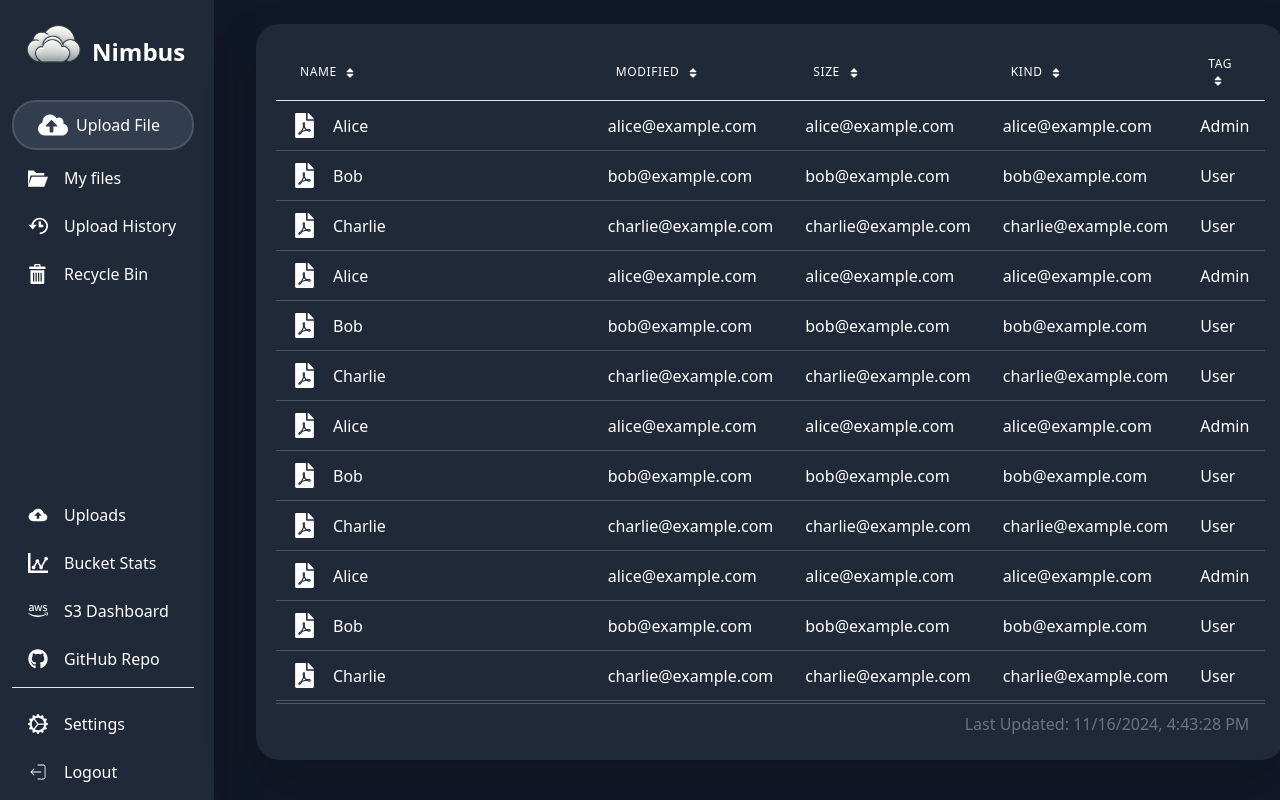
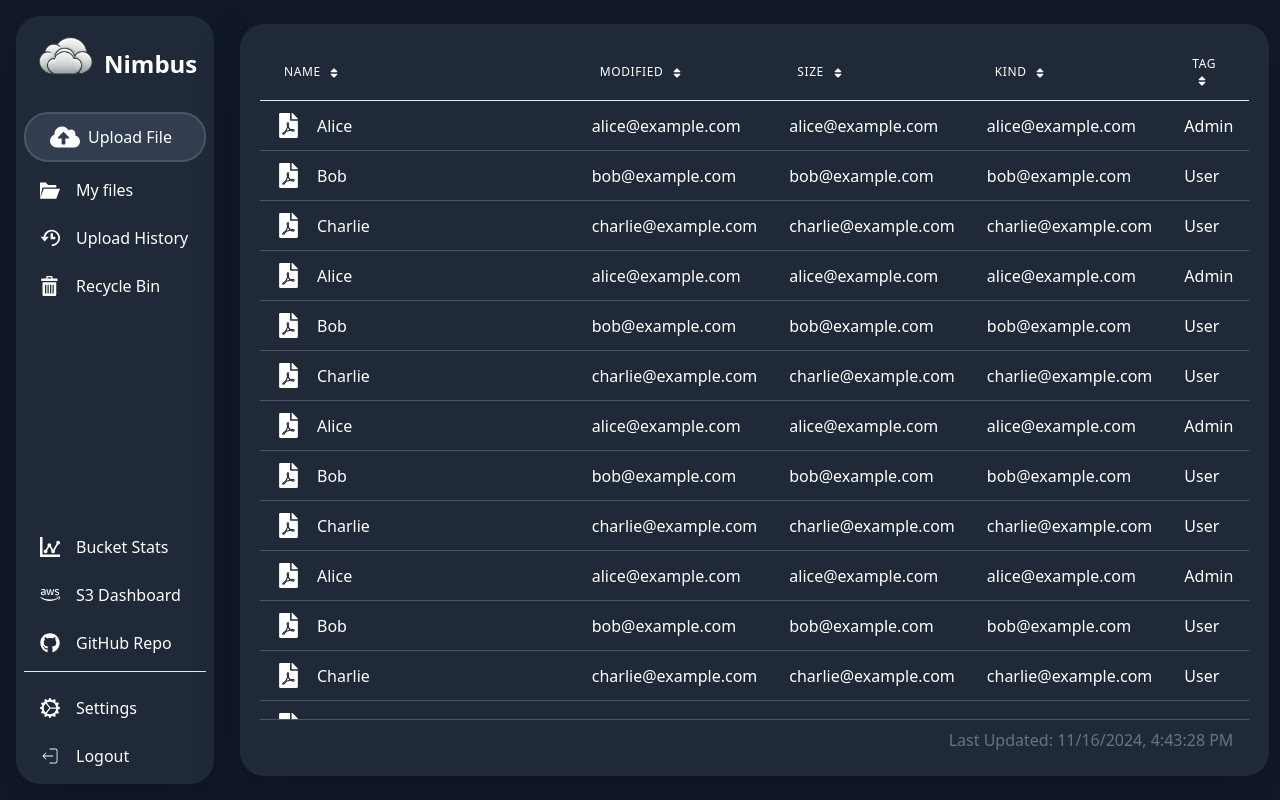
Before and after one commit to Waleed2660/nimbus-ui, a React (Create React App) app: page / in a window 1280 px wide. Shown: the top 800 px of the page. Built offline with nearby package versions, Linux system fonts and the light colour scheme.

Commit message:
updated sidebar to be floating just like main container

```diff
--- a/package.json
+++ b/package.json
@@ -10,6 +10,7 @@
     "react": "^18.3.1",
     "react-dom": "^18.3.1",
     "react-icons": "^5.3.0",
+    "react-router-dom": "^6.28.0",
     "react-scripts": "5.0.1",
     "web-vitals": "^2.1.4"
   },
--- a/src/App.jsx
+++ b/src/App.jsx
@@ -1,15 +1,11 @@
 import Sidebar from './components/sidebar';
-import FileContainer from './components/container';
-import NavBar from './components/navBar';
+import FileContainer from './components/files';
 
 function App() {
   return (
     <div className="flex h-screen">
       <Sidebar />
-
       <div className="flex flex-col flex-grow">
-        {/* <NavBar /> */}
-
         <div className="flex-grow flex overflow-auto pt-6 bg-mainBackground">
           <FileContainer />
         </div>
--- a/src/components/container/index.jsx
+++ b/src/components/files/index.jsx
@@ -53,7 +53,7 @@ const FileContainer = () => {
   ];
 
   return (
-    <div className="container mx-auto p-5 bg-sideBar rounded-3xl ml-64 mr-11 mb-10
+    <div className="container mx-auto p-5 bg-sideBar rounded-3xl ml-60 mr-11 mb-6
                     flex flex-col max-h-[calc(100vh-2rem)] drop-shadow-2xl">
       <div className="overflow-auto h-full">
         <table className="min-w-full text-gray-600">
@@ -70,6 +70,8 @@ const FileContainer = () => {
             {data.map((user, index) => (
               <tr key={index} className="group hover:bg-secondary hover:bg-opacity-20 transition-all"
                   onDoubleClick={() => handleRowDoubleClick(user)}>
+
+                {/* This column handles the text & icon for file */}
                 <td className="px-4 py-3 text-white rounded-l-3xl group-hover:rounded-l-3xl">
                   <div className="flex items-center">
                     {Icons.getPdfIcon()}
@@ -79,6 +81,7 @@ const FileContainer = () => {
                       </button>
                   </div>
                 </td>
+
                 <td className="px-4 py-3 text-white">{user.email}</td>
                 <td className="px-4 py-3 text-white">{user.email}</td>
                 <td className="px-4 py-3 text-white">{user.email}</td>
--- a/src/components/sidebar/index.jsx
+++ b/src/components/sidebar/index.jsx
@@ -1,60 +1,60 @@
-import { ImFolderOpen, ImHistory, ImBin, ImStatsDots } from "react-icons/im";
-import { BsGearWideConnected } from "react-icons/bs";
-import { CiLogout } from "react-icons/ci";
-import { IoMdCloudUpload } from "react-icons/io";
-import { FaGithub, FaAws } from "react-icons/fa";
+import { useState } from 'react';
+import { useNavigate, useLocation } from 'react-router-dom';
 
-import UploadButton from "../uploadFile";
-import nimbusLogo from '../../resources/nimbus_logo.png';
+import UploadButton from "./uploadFile";
+import * as SideBarItems from "./sideBarItem";
 
 const Sidebar = () => {
+
+  const navigate = useNavigate();
+  const location = useLocation();
+
+  const handleItemClick = (path) => {
+    navigate(path);
+  };
+
   return (
-    <div className="fixed top-0 left-0 h-screen pr-5 pl-3 pt-3 pb-2 flex flex-col
-                    bg-sideBar text-white space-y-2 drop-shadow-2xl">
-        <SidebarHeader />
+    <div className="fixed h-[calc(100vh-2rem)] overflow-auto p-2 flex flex-col
+                    bg-sideBar text-white space-y-2 drop-shadow-2xl rounded-3xl
+                    ml-4 mt-4">
+        <SideBarItems.SidebarHeader />
         <UploadButton />
-        <SidebarItem icon={ImFolderOpen} text={"My files"} />
-        <SidebarItem icon={ImHistory} iconColor={"text-yellow-500"} text={"Upload History"} />
-        <SidebarItem icon={ImBin} iconColor={"text-red-400"} text={"Recycle Bin"} />
+        {SideBarItems.menuItems.slice(0, 3).map((item) => (
+          <SideBarItems.SidebarItem
+            key={item.path}
+            icon={item.icon}
+            text={item.text}
+            iconColor={item.iconColor}
+            isActive={location.pathname === item.path}
+            onClick={() => handleItemClick(item.path)}
+          />
+        ))}
         <div className="flex-grow"></div>
-          <SidebarItem icon={IoMdCloudUpload} iconColor={"text-green-500"} text={"Uploads"} />
-          <SidebarItem icon={ImStatsDots} iconColor={"text-red-400"} text={"Bucket Stats"} />
-          <SidebarItem icon={FaAws} text={"S3 Dashboard"} />
-          <SidebarItem icon={FaGithub} text={"GitHub Repo"} />
-          <Divider />
-          <SidebarItem icon={BsGearWideConnected} iconColor={"text-yellow-500"} text={"Settings"} />
-          <SidebarItem icon={CiLogout} iconColor={"text-red-400"} text={"Logout"} />
+        {SideBarItems.menuItems.slice(3, 6).map((item) => (
+          <SideBarItems.SidebarItem
+            key={item.path}
+            icon={item.icon}
+            text={item.text}
+            iconColor={item.iconColor}
+            isActive={location.pathname === item.path}
+            onClick={() => handleItemClick(item.path)}
+          />
+        ))}
+        <Divider />
+        {SideBarItems.menuItems.slice(6).map((item) => (
+          <SideBarItems.SidebarItem
+            key={item.path}
+            icon={item.icon}
+            text={item.text}
+            iconColor={item.iconColor}
+            isActive={location.pathname === item.path}
+            onClick={() => handleItemClick(item.path)}
+          />
+        ))}
     </div>
   );
 };
 
-const SidebarHeader = () => (
-  <div className="flex items-center rounded-lg">
-    <img src={nimbusLogo} alt="Nimbus Logo" className="h-20 w-20" />
-    <h2 className="text-2xl font-bold">Nimbus</h2>
-  </div>
-);
-
-const SidebarItem = ({ icon, text, iconColor }) => (
-  <div className="group flex items-center justify-start px-4 py-2
-                    hover:bg-secondary rounded-3xl hover:rounded-xl transition-all">
-    <SideBarIcon icon={icon} color={iconColor}/>
-    <SidebarButton text={text} />
-  </div>
-);
-
-const SideBarIcon = ({ icon: Icon, size = 20, color = "text-blue-400" }) => (
-  <div className={`sidebar-icon group-hover:${color}`}>
-    <Icon size={size} />
-</div>
-);
-
-const SidebarButton = ({ text }) => (
-  <button className="sidebar-button pl-4">
-    {text}
-  </button>
-);
-
 const Divider = () => <hr className="sidebar-hr shadow-zinc-500 pb-2" />;
 
 export default Sidebar;
--- /dev/null
+++ b/src/components/sidebar/sideBarItem.jsx
@@ -0,0 +1,46 @@
+import { ImFolderOpen, ImHistory, ImBin, ImStatsDots } from "react-icons/im";
+import { BsGearWideConnected } from "react-icons/bs";
+import { CiLogout } from "react-icons/ci";
+import { IoMdCloudUpload } from "react-icons/io";
+import { FaGithub, FaAws } from "react-icons/fa";
+
+import nimbusLogo from '../../resources/nimbus_logo.png';
+
+export const menuItems = [
+  { icon: ImFolderOpen, text: "My files", path: "../files" },
+  { icon: ImHistory, text: "Upload History", path: "../history", iconColor: "text-yellow-500" },
+  { icon: ImBin, text: "Recycle Bin", path: "../trash", iconColor: "text-red-400" },
+  // { icon: IoMdCloudUpload, text: "Uploads", path: "../uploads", iconColor: "text-green-500" },
+  { icon: ImStatsDots, text: "Bucket Stats", path: "/stats", iconColor: "text-red-400" },
+  { icon: FaAws, text: "S3 Dashboard", path: "/dashboard", iconColor: "" },
+  { icon: FaGithub, text: "GitHub Repo", path: "/github", iconColor: "" },
+  { icon: BsGearWideConnected, text: "Settings", path: "/settings", iconColor: "text-yellow-500" },
+  { icon: CiLogout, text: "Logout", path: "/logout", iconColor: "text-red-400" }
+];
+
+export const SidebarHeader = () => (
+    <div className="flex items-center rounded-lg">
+      <img src={nimbusLogo} alt="Nimbus Logo" className="h-20 w-20" />
+      <h2 className="text-2xl font-bold">Nimbus</h2>
+    </div>
+  );
+
+export const SidebarItem = ({ icon, text, iconColor }) => (
+    <div className="group flex items-center justify-start px-4 py-2
+                      hover:bg-secondary rounded-3xl hover:rounded-xl transition-all">
+      <SideBarIcon icon={icon} color={iconColor}/>
+      <SidebarButton text={text} />
+    </div>
+  );
+
+const SideBarIcon = ({ icon: Icon, size = 20, color = "text-blue-400" }) => (
+    <div className={`sidebar-icon group-hover:${color}`}>
+      <Icon size={size} />
+  </div>
+  );
+
+const SidebarButton = ({ text }) => (
+    <button className="sidebar-button pl-4">
+      {text}
+    </button>
+  );
--- a/src/index.js
+++ b/src/index.js
@@ -1,11 +1,15 @@
 import React, { StrictMode } from 'react';
 import ReactDOM from 'react-dom/client';
+import { BrowserRouter } from 'react-router-dom';
+
 import './index.css';
 import App from './App';
 
 const root = ReactDOM.createRoot(document.getElementById('root'));
 root.render(
-  <StrictMode>
-    <App />
-  </StrictMode>
+  <BrowserRouter>
+    <StrictMode>
+      <App />
+    </StrictMode>
+  </BrowserRouter>
 );
```
Also changed, not shown: src/components/files/fileTypeIcons.jsx (renamed from src/components/container/fileTypeIcons.jsx), src/components/files/sort.jsx (renamed from src/components/container/sort.jsx), src/components/sidebar/icons.jsx (deleted), src/components/sidebar/uploadFile/index.jsx (renamed from src/components/uploadFile/index.jsx), 1 other file (tests, documents, lock files or other folders).
